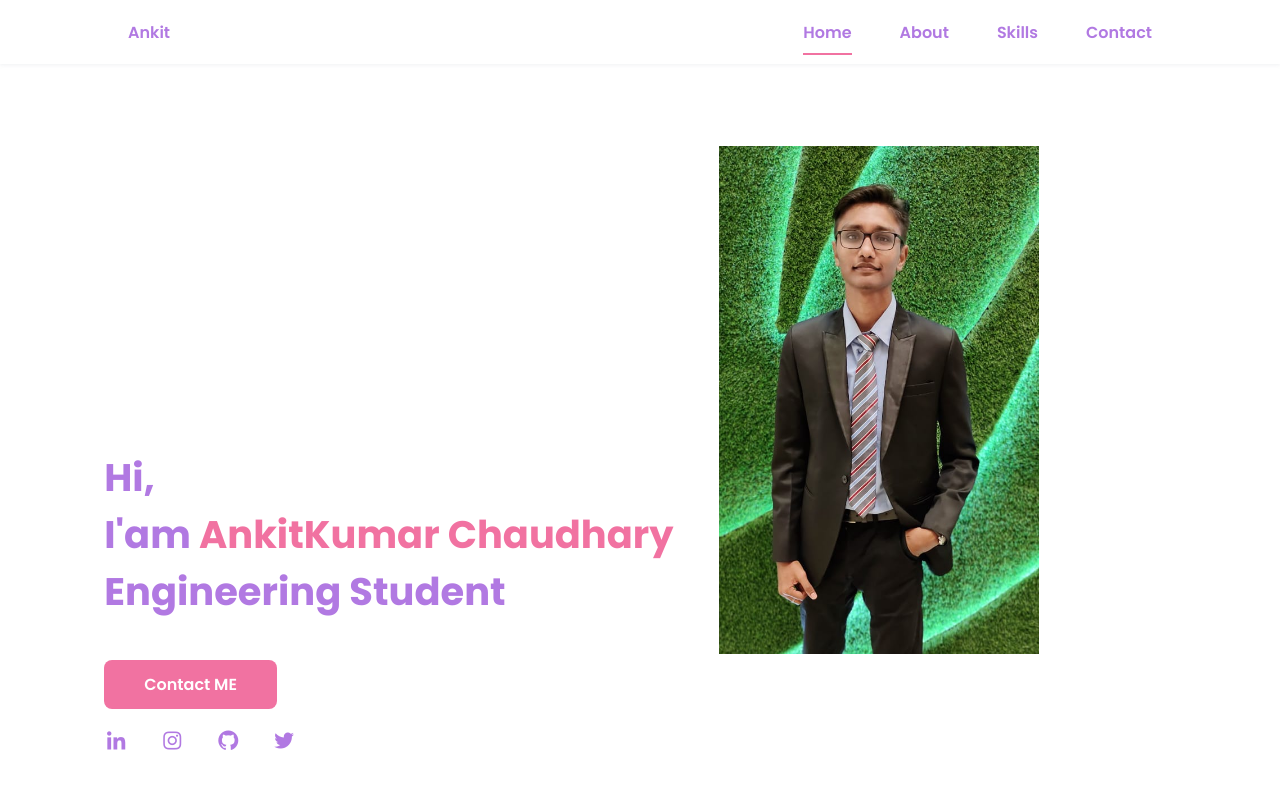
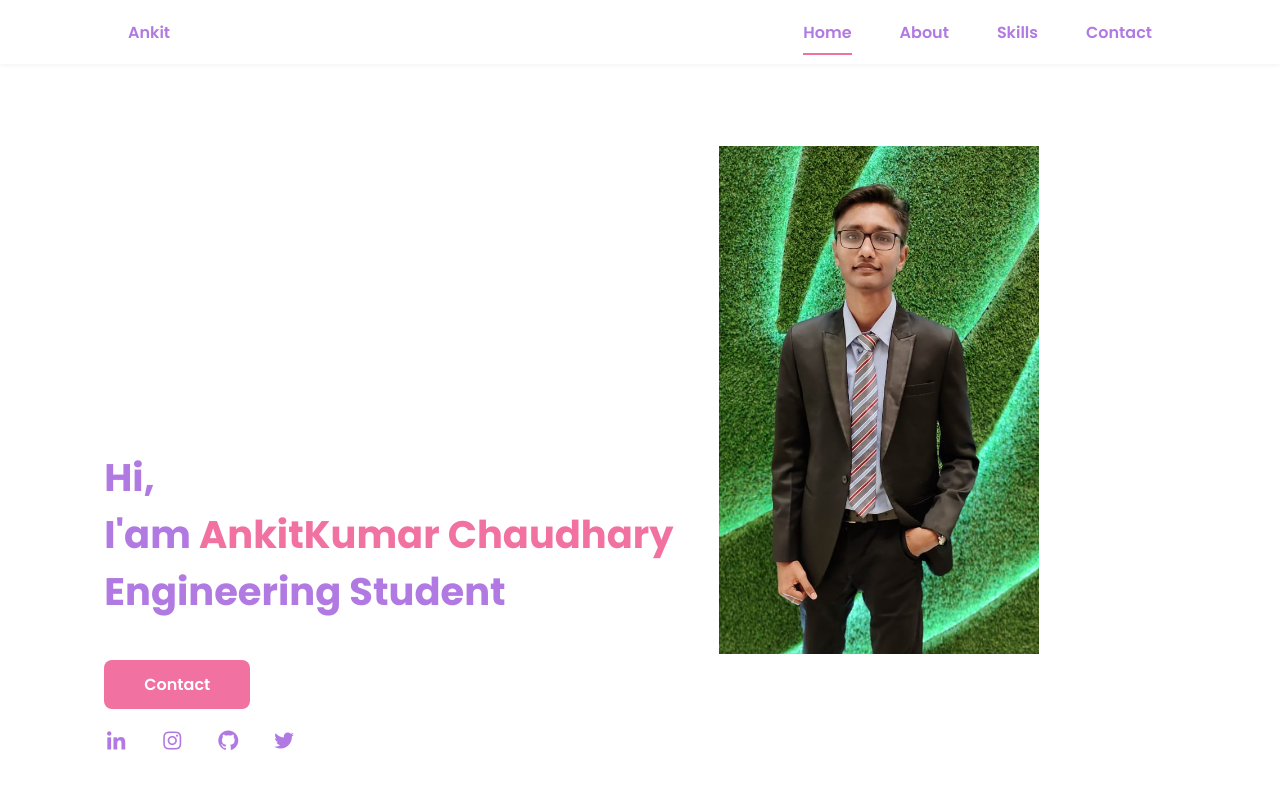
Before and after one commit to ankit55555/Portfolio, a plain HTML site: page index.html in a window 1280 px wide. Shown: the top 803 px of the page. Drawn offline with nearby package versions, Linux system fonts and the light colour scheme; files whose address does not match are found by name.

Commit message:
Changed to default

```diff
--- a/index.html
+++ b/index.html
@@ -49,7 +49,7 @@
                 <div class="home__data">
                     <h1 class="home__title">Hi,<br>I'am <span class="home__title-color">AnkitKumar Chaudhary</span><br> Engineering Student</h1>
 
-                    <a href="#" class="button">Contact ME</a>
+                    <a href="#" class="button">Contact</a>
 
                     <div class="home__social">
                         <a href="https://www.linkedin.com/in/ankitkumar-r-chaudhary-b51012186//" class="home__social-icon"><i class='bx bxl-linkedin'></i></a>
```
